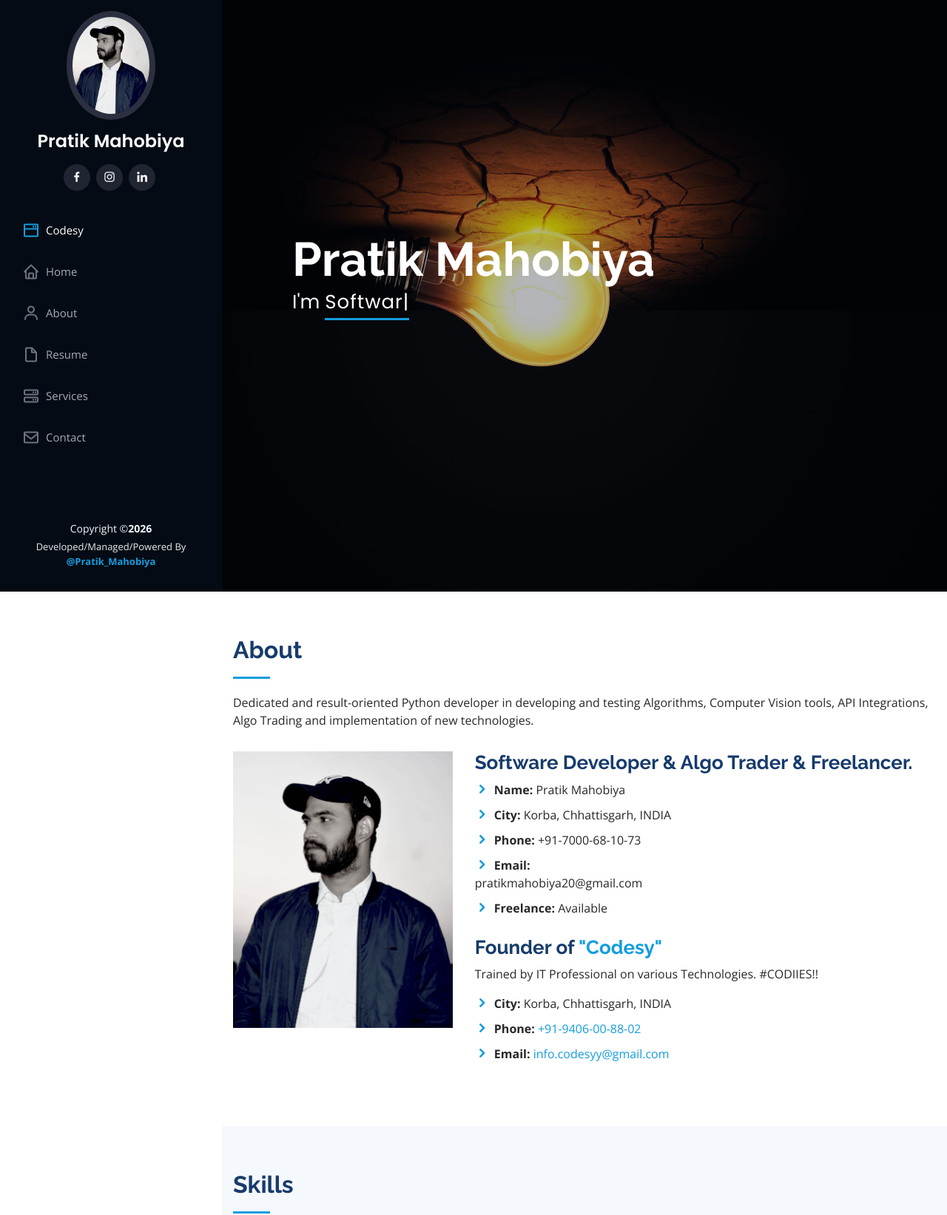
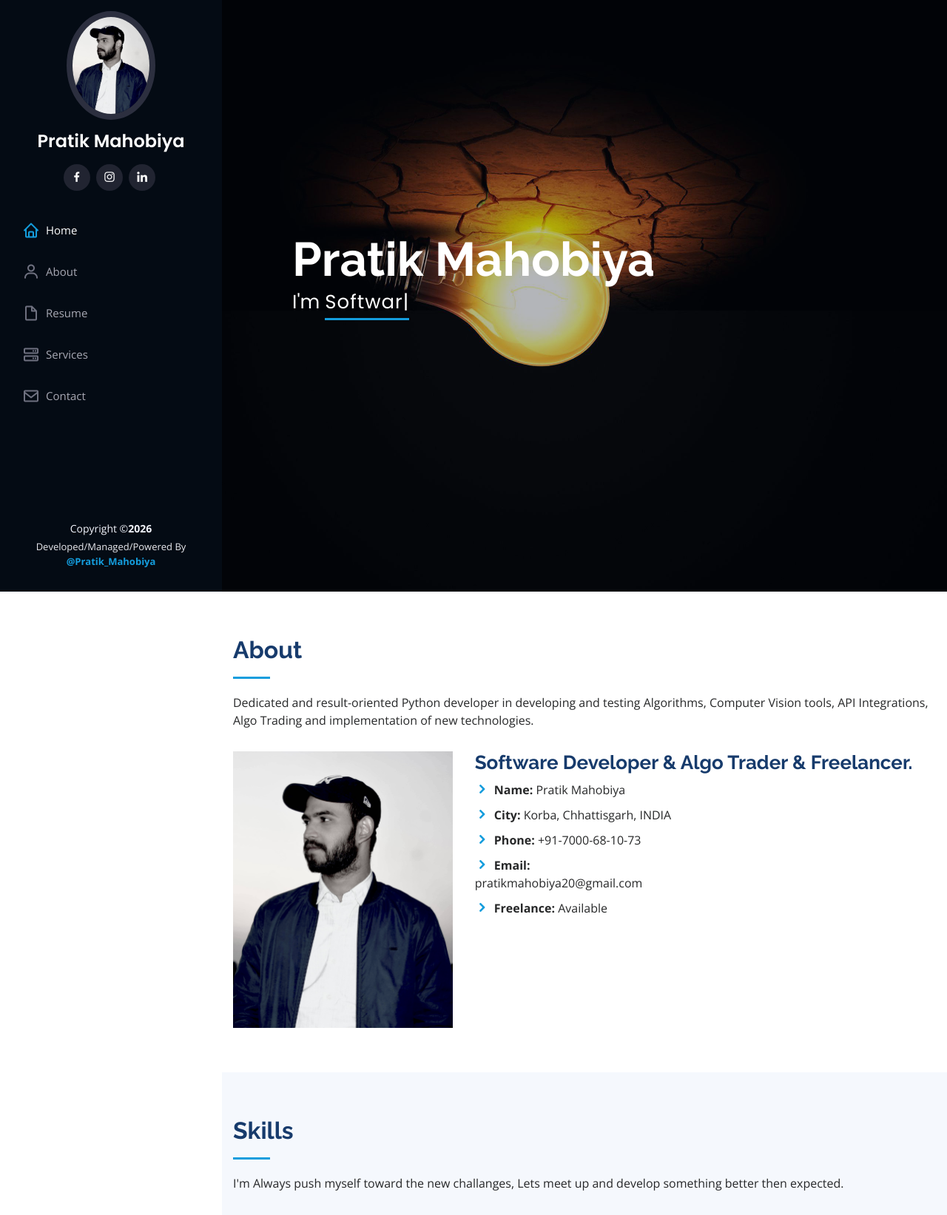
Before and after one commit to PratikMahobiya/P_portfolio, a Django app: page / in a window 1280 px wide. Shown: the top 1643 px of the page at 74% size. Run offline with Django 3.2, Linux system fonts and the light colour scheme; some libraries are stand-ins or nearby versions.

Commit message:
CodeSy commented

```diff
--- a/myapp/templates/index.html
+++ b/myapp/templates/index.html
@@ -53,7 +53,7 @@
 
       <nav class="nav-menu">
         <ul>
-          <li><a href="https://www.instagram.com/codesy_camp/"><i class="bx bx-window-alt"></i> Codesy</a></li>
+          <!-- <li><a href="https://www.instagram.com/codesy_camp/"><i class="bx bx-window-alt"></i> Codesy</a></li> -->
           <li class="active"><a href="/"><i class="bx bx-home"></i> <span>Home</span></a></li>
           <li><a href="#about"><i class="bx bx-user"></i> <span>About</span></a></li>
           <li><a href="#resume"><i class="bx bx-file-blank"></i> <span>Resume</span></a></li>
@@ -112,7 +112,7 @@
                 </ul>
               </div> -->
             </div>
-            <h3>Founder of <a href="https://www.instagram.com/codesy_camp/"> "Codesy"</a></h3>
+            <!-- <h3>Founder of <a href="https://www.instagram.com/codesy_camp/"> "Codesy"</a></h3>
             <p>Trained by IT Professional on various Technologies. #CODIIES!!</p>
             <div class="row">
               <div class="col-lg-6">
@@ -122,7 +122,7 @@
                   <li><i class="icofont-rounded-right"></i> <strong>Email:</strong><a href="mailto:info.codesyy@gmail.com"> info.codesyy@gmail.com</a></li>
                 </ul>
               </div>
-            </div>
+            </div> -->
           </div>
         </div>
 
@@ -333,7 +333,8 @@
           </div>
           <div class="col-lg-4 col-md-6 icon-box" data-aos="fade-up" data-aos-delay="500">
             <div class="icon"><i class="icofont-tasks-alt"></i></div>
-            <h4 class="title"><a href="https://www.instagram.com/codesy_camp/">Codesy-Training</a></h4>
+            <h4 class="title"><a href="#">Product Strategy</a></h4>
+            <!-- <h4 class="title"><a href="https://www.instagram.com/codesy_camp/">Codesy-Training</a></h4> -->
             <!-- <p class="description">Et harum quidem rerum facilis est et expedita distinctio. Nam libero tempore, cum soluta nobis est eligendi</p> -->
           </div>
         </div>
```
